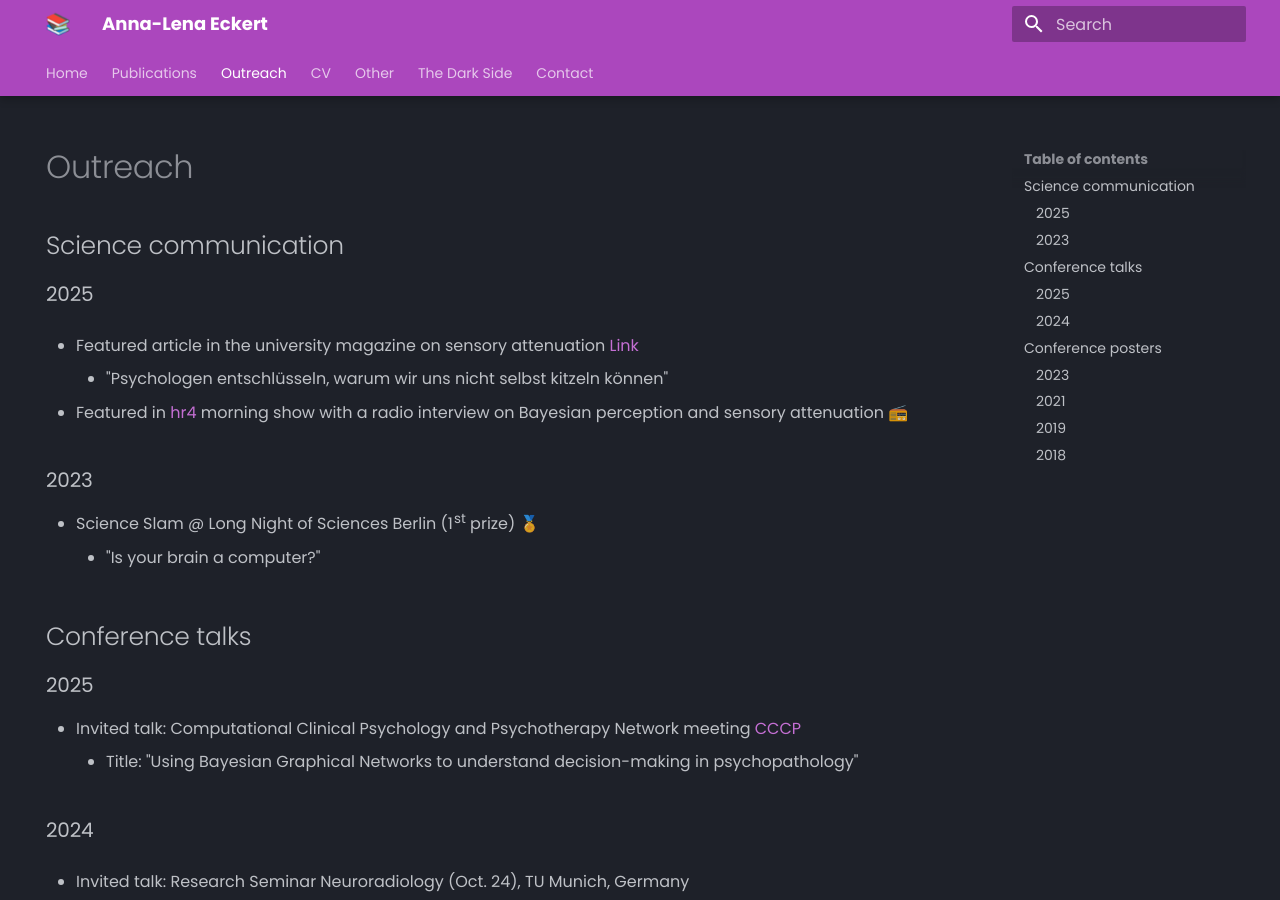
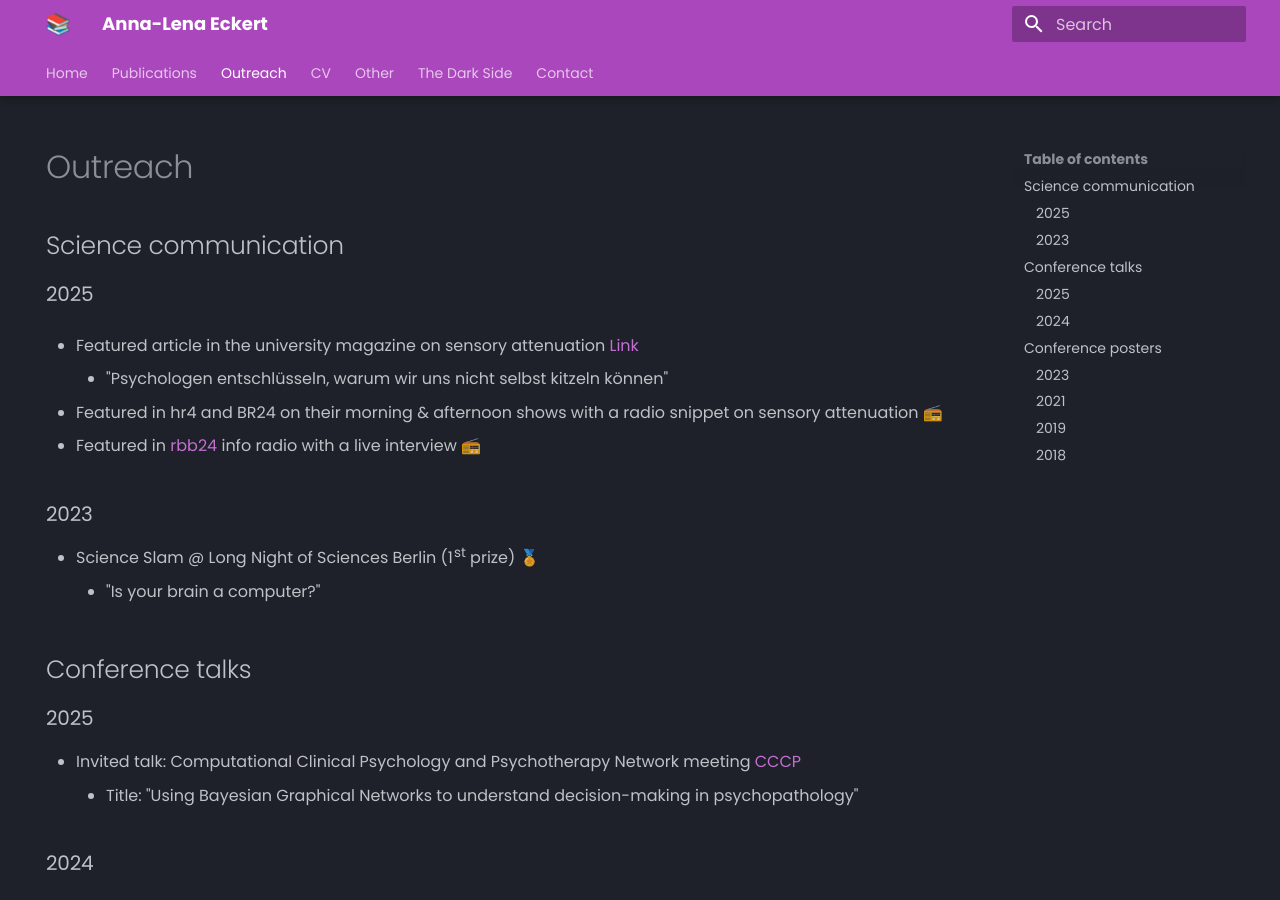
Before and after one commit to Eckertal/personal-website, an MkDocs documentation site: the page built from docs/outreach.md, in a window 1280 px wide and 900 px high. Built offline with MkDocs 1.6.1 and Material for MkDocs 9.7.7, drawn with Linux system fonts in a browser that asks for light colours.

Commit message:
update radio interviews

```diff
--- a/docs/outreach.md
+++ b/docs/outreach.md
@@ -10,7 +10,9 @@ hide:
 - Featured article in the university magazine on sensory attenuation [Link](https://www.uni-marburg.de/de/aktuelles/news/2025/psy2025-1)
 	- "Psychologen entschlüsseln, warum wir uns nicht selbst kitzeln können"
 
-- Featured in [hr4](https://www.hr4.de/programm/index.html) morning show with a radio interview on Bayesian perception and sensory attenuation 📻
+- Featured in hr4 and BR24 on their morning & afternoon shows with a radio snippet on sensory attenuation 📻
+
+- Featured in [rbb24](https://www.inforadio.de/rubriken/interviews/2025/02/20/kitzeln-geht-nicht-gehirn-interne-externe-reize.html) info radio with a live interview 📻
 
 ### 2023
 
```
